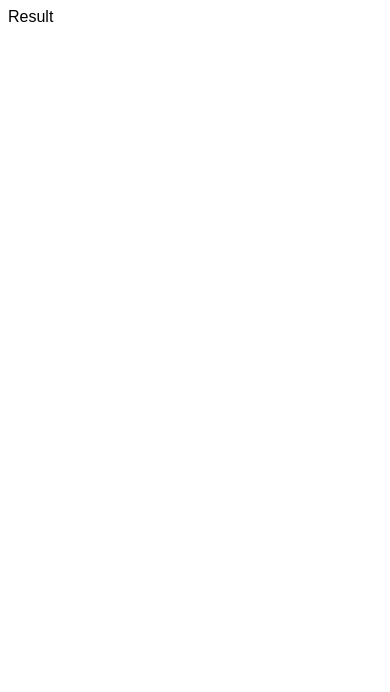
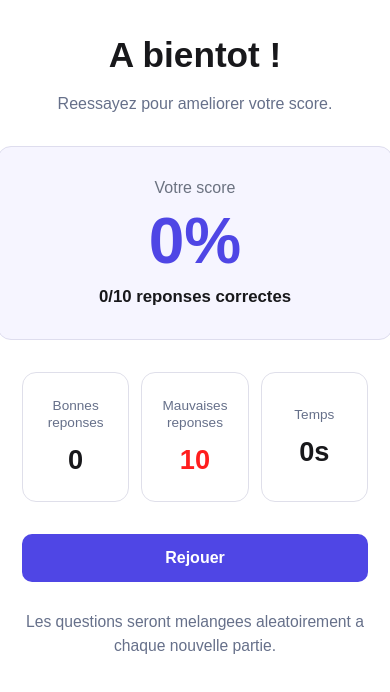
Before and after one commit to doudaoud/quiz-app, a React (Vite) app: page /result in a window 390 px wide. Shown: the top 692 px of the page. Built offline with nearby package versions, Linux system fonts and the light colour scheme.

Commit message:
Add result page and refactor context for quiz results handling

```diff
--- a/src/App.css
+++ b/src/App.css
@@ -189,3 +189,155 @@ span {
   background: red;
   transition: all 0.3s ease-in-out;
 }
+
+.result-page {
+  min-height: 100vh;
+  padding: 36px 16px;
+  background: #ffffff;
+}
+
+.result-layout {
+  width: min(100%, 450px);
+  margin: 0 auto;
+  display: flex;
+  flex-direction: column;
+  align-items: center;
+}
+
+.result-hero {
+  text-align: center;
+  margin-bottom: 30px;
+}
+
+.result-title {
+  margin: 0;
+  font-size: clamp(2.2rem, 5vw, 3rem);
+  font-weight: 900;
+  line-height: 1.1;
+  color: #18181b;
+}
+
+.result-description {
+  margin: 16px 0 0;
+  font-size: 1rem;
+  line-height: 1.6;
+  color: #66708a;
+}
+
+.result-score-card {
+  width: 100%;
+  padding: 32px 24px;
+  border: 1px solid #deddee;
+  border-radius: 14px;
+  background: #f6f5ff;
+  text-align: center;
+}
+
+.result-score-label {
+  margin: 0 0 12px;
+  color: #6b7280;
+  font-size: 1rem;
+}
+
+.result-score-percent {
+  margin: 0;
+  font-size: clamp(4rem, 10vw, 5.25rem);
+  line-height: 1;
+  font-weight: 900;
+  color: #4f46e5;
+}
+
+.result-score-text {
+  margin: 14px 0 0;
+  font-size: 1.05rem;
+  font-weight: 800;
+  color: #18181b;
+}
+
+.result-stats {
+  width: 100%;
+  display: grid;
+  grid-template-columns: repeat(3, 1fr);
+  gap: 16px;
+  margin-top: 32px;
+}
+
+.result-stat-card {
+  min-height: 104px;
+  padding: 18px 12px;
+  border: 1px solid #dfdfea;
+  border-radius: 14px;
+  background: #ffffff;
+  text-align: center;
+  display: flex;
+  flex-direction: column;
+  justify-content: center;
+}
+
+.result-stat-label {
+  margin: 0 0 12px;
+  font-size: 0.95rem;
+  line-height: 1.25;
+  color: #66708a;
+}
+
+.result-stat-value {
+  font-size: 1.95rem;
+  font-weight: 800;
+  color: #18181b;
+}
+
+.result-stat-value-wrong {
+  color: #ff1e1e;
+}
+
+.result-replay-button {
+  width: 100%;
+  margin-top: 32px;
+  height: 48px;
+  border: none;
+  border-radius: 10px;
+  background: #4f46e5;
+  color: #ffffff;
+  font-size: 1rem;
+  font-weight: 800;
+  cursor: pointer;
+  transition: background 0.2s ease, transform 0.2s ease;
+}
+
+.result-replay-button:hover {
+  background: #5d55e7;
+  transform: translateY(-1px);
+}
+
+.result-footer-text {
+  margin: 28px 0 0;
+  max-width: 420px;
+  text-align: center;
+  color: #66708a;
+  font-size: 0.98rem;
+  line-height: 1.5;
+}
+
+@media (max-width: 520px) {
+  .result-page {
+    padding: 28px 14px;
+  }
+
+  .result-stats {
+    gap: 12px;
+  }
+
+  .result-stat-card {
+    min-height: 96px;
+    padding: 16px 10px;
+  }
+
+  .result-stat-label {
+    font-size: 0.85rem;
+  }
+
+  .result-stat-value {
+    font-size: 1.7rem;
+  }
+}
--- a/src/App.tsx
+++ b/src/App.tsx
@@ -4,20 +4,17 @@ import { Routes, Route } from "react-router-dom";
 import Quiz from "./pages/Quiz";
 import Result from "./pages/Result";
 import Home from "./pages/Home";
-import { responseContext } from "./context/responseContsxt";
-type reponse = {
-  [key: number | string]: string;
-};
+import { responseContext, type Reponse } from "./context/responseContsxt";
+
 export default function App(): React.ReactElement {
-  const [response, setResponse] = React.useState<reponse>(
-    [] as unknown as reponse,
-  );
+  const [response, setResponse] = React.useState<Reponse>({});
+  const [quizDuration, setQuizDuration] = React.useState<number>(0);
 
   return (
-    <responseContext.Provider value={{ response, setResponse }}>
+    <responseContext.Provider
+      value={{ quizDuration, response, setQuizDuration, setResponse }}
+    >
       <React.Fragment>
-        {/* routes */}
-
         <Routes>
           <Route path="/quiz" element={<Quiz />} />
           <Route path="/result" element={<Result />} />
--- a/src/context/responseContsxt.ts
+++ b/src/context/responseContsxt.ts
@@ -1,5 +1,19 @@
-import React, { Dispatch } from "react";
-type reponse = {
+import React from "react";
+
+export type Reponse = {
   [key: number | string]: string;
 };
-export const responseContext = React.createContext({ response: [] as unknown as reponse , setResponse:  Dispatch<React.SetStateAction<number>>});
+
+type ResponseContextType = {
+  quizDuration: number;
+  response: Reponse;
+  setQuizDuration: React.Dispatch<React.SetStateAction<number>>;
+  setResponse: React.Dispatch<React.SetStateAction<Reponse>>;
+};
+
+export const responseContext = React.createContext<ResponseContextType>({
+  quizDuration: 0,
+  response: {},
+  setQuizDuration: () => undefined,
+  setResponse: () => undefined,
+});
--- /dev/null
+++ b/src/data/questions.ts
@@ -0,0 +1,60 @@
+export type Question = {
+  question: string;
+  proposition: string[];
+  reponse: string;
+};
+
+export const questions: Record<number, Question> = {
+  1: {
+    question: "Quelle est la capitale de l'Algerie ?",
+    proposition: ["Annaba", "Alger", "Setif", "Oran"],
+    reponse: "Alger",
+  },
+  2: {
+    question: "Combien de continents y a-t-il sur Terre ?",
+    proposition: ["5", "6", "7", "8"],
+    reponse: "7",
+  },
+  3: {
+    question: "Quel est le plus grand ocean du monde ?",
+    proposition: ["Atlantique", "Indien", "Pacifique", "Arctique"],
+    reponse: "Pacifique",
+  },
+  4: {
+    question: "Qui a invente l'ampoule electrique ?",
+    proposition: ["Tesla", "Einstein", "Newton", "Edison"],
+    reponse: "Edison",
+  },
+  5: {
+    question: "Quel est le langage utilise pour styliser les pages web ?",
+    proposition: ["HTML", "Python", "CSS", "Java"],
+    reponse: "CSS",
+  },
+  6: {
+    question: "Combien de jours y a-t-il dans une annee bissextile ?",
+    proposition: ["365", "366", "364", "360"],
+    reponse: "366",
+  },
+  7: {
+    question: "Quel est l'animal le plus rapide sur terre ?",
+    proposition: ["Lion", "Guepard", "Tigre", "Cheval"],
+    reponse: "Guepard",
+  },
+  8: {
+    question: "Quelle planete est la plus proche du Soleil ?",
+    proposition: ["Venus", "Terre", "Mars", "Mercure"],
+    reponse: "Mercure",
+  },
+  9: {
+    question: "Combien font 9 x 8 ?",
+    proposition: ["72", "64", "81", "70"],
+    reponse: "72",
+  },
+  10: {
+    question: "Quel est le plus grand desert du monde ?",
+    proposition: ["Sahara", "Gobi", "Antarctique", "Kalahari"],
+    reponse: "Antarctique",
+  },
+};
+
+export const totalQuestions = Object.keys(questions).length;
--- a/src/pages/Quiz.tsx
+++ b/src/pages/Quiz.tsx
@@ -1,92 +1,31 @@
 import React, { type ChangeEvent } from "react";
 import { useNavigate } from "react-router-dom";
-import { responseContext } from "../context/responseContsxt";
+import { responseContext, type Reponse } from "../context/responseContsxt";
+import { questions, totalQuestions } from "../data/questions";
 
-type reponse = {
-  [key: number | string]: string;
-};
-type Question = {
-  question: string;
-  proposition: string[];
-  reponse: string;
-};
-
-
-const questionn: Record<number, Question> = {
-  1: {
-    question: "Quelle est la capitale de l’Algérie ?",
-    proposition: ["Annaba", "Alger", "Setif", "Oran"],
-    reponse: "Alger",
-  },
-  2: {
-    question: "Combien de continents y a-t-il sur Terre ?",
-    proposition: ["5", "6", "7", "8"],
-    reponse: "7",
-  },
-  3: {
-    question: "Quel est le plus grand océan du monde ?",
-    proposition: ["Atlantique", "Indien", "Pacifique", "Arctique"],
-    reponse: "Pacifique",
-  },
-  4: {
-    question: "Qui a inventé l’ampoule électrique ?",
-    proposition: ["Tesla", "Einstein", "Newton", "Edison"],
-    reponse: "Edison",
-  },
-  5: {
-    question: "Quel est le langage utilisé pour styliser les pages web ?",
-    proposition: ["HTML", "Python", "CSS", "Java"],
-    reponse: "CSS",
-  },
-  6: {
-    question: "Combien de jours y a-t-il dans une année bissextile ?",
-    proposition: ["365", "366", "364", "360"],
-    reponse: "366",
-  },
-  7: {
-    question: "Quel est l’animal le plus rapide sur terre ?",
-    proposition: ["Lion", "Guépard", "Tigre", "Cheval"],
-    reponse: "Guépard",
-  },
-  8: {
-    question: "Quelle planète est la plus proche du Soleil ?",
-    proposition: ["Vénus", "Terre", "Mars", "Mercure"],
-    reponse: "Mercure",
-  },
-  9: {
-    question: "Combien font 9 × 8 ?",
-    proposition: ["72", "64", "81", "70"],
-    reponse: "72",
-  },
-  10: {
-    question: "Quel est le plus grand désert du monde ?",
-    proposition: ["Sahara", "Gobi", "Antarctique", "Kalahari"],
-    reponse: "Antarctique",
-  },
-};
 export default function Quiz() {
   const [time, setTime] = React.useState<number>(60);
   const [i, setI] = React.useState<number | null>();
   const [value, setValue] = React.useState<number>(100);
   const [progression, setProgression] = React.useState<number>(10);
-  const { response ,  setResponse} = React.useContext(responseContext);
+  const { setQuizDuration, setResponse } = React.useContext(responseContext);
   const [selected, setSelected] = React.useState<string>("");
+  const [dejaAfficher, setDejaAfficher] = React.useState<number[]>([]);
+  const didInit = React.useRef(false);
+  const navigate = useNavigate();
+
   const onchangeSelect = (event: ChangeEvent<HTMLInputElement>) => {
     setSelected(event.target.value);
   };
 
-  const [dejaAfficher, setDejaAfficher] = React.useState<number[]>([]);
-  const didInit = React.useRef(false);
-  const navigate = useNavigate();
-
   const keys = React.useMemo(() => {
-    return Object.keys(questionn);
+    return Object.keys(questions);
   }, []);
 
-  const onClicked = (): void => {
+  const showNextQuestion = (): void => {
     if (dejaAfficher.length === keys.length) {
+      setQuizDuration(60 - time);
       navigate("/result");
-      console.log(response)
       return;
     }
 
@@ -102,33 +41,36 @@ export default function Quiz() {
   };
 
   React.useEffect(() => {
+    setResponse({});
+    setQuizDuration(0);
+  }, [setQuizDuration, setResponse]);
+
+  React.useEffect(() => {
     const interval = setInterval(() => {
       if (time > 0) {
-        setTime(time - 1);
-        setValue(value - 1.7);
+        setTime((prev) => prev - 1);
+        setValue((prev) => Math.max(prev - 1.7, 0));
       } else {
         clearInterval(interval);
+        setQuizDuration(60);
         navigate("/result");
       }
     }, 1000);
+
     return () => clearInterval(interval);
-  }, [time]);
+  }, [navigate, setQuizDuration, time]);
+
   React.useEffect(() => {
     if (didInit.current) return;
     didInit.current = true;
-    onClicked();
+    showNextQuestion();
   }, []);
+
   return (
     <React.Fragment>
       <div className="container_quiz">
         <h3>{time === 60 ? "1:00" : `00:${time}`}</h3>
-        <div
-          onClick={() => {
-            setValue(value - 1);
-          }}
-          className="progress"
-        >
-          {/* {question[1].question} */}
+        <div className="progress">
           <div
             className={
               time <= 30 && time > 10
@@ -142,26 +84,28 @@ export default function Quiz() {
         </div>
         <p className="temps_restant">Temps restant</p>
 
-        <p className="question_num">Question {dejaAfficher.length} sur 10</p>
+        <p className="question_num">
+          Question {dejaAfficher.length} sur {totalQuestions}
+        </p>
         <div className="progress">
           <div className="progress-fill" style={{ width: `${progression}%` }} />
         </div>
         <div className="cadre_quiz">
           <h2 className="qustion">
-            {i === null || i === undefined ? "" : `${questionn[i].question} `}
+            {i === null || i === undefined ? "" : `${questions[i].question} `}
           </h2>
-          <p className="num_question">Question {dejaAfficher.length} sur 10</p>
+          <p className="num_question">
+            Question {dejaAfficher.length} sur {totalQuestions}
+          </p>
           <div className="reponses">
-            {(i === null || i === undefined
-              ? []
-              : questionn[i].proposition
-            ).map((proposition) => (
+            {(i === null || i === undefined ? [] : questions[i].proposition).map(
+              (proposition) => (
                 <label className="carte" key={proposition}>
                   <input
                     type="radio"
                     name="res"
                     id={i !== null && i !== undefined ? i.toString() : "1"}
-                  title="question 1"
+                    title="question"
                     className="radio"
                     value={proposition}
                     onChange={onchangeSelect}
@@ -169,19 +113,20 @@ export default function Quiz() {
                   />
                   <span>{proposition}</span>
                 </label>
-            ))}
+              ),
+            )}
             <button
               className="suivant"
-              disabled={selected === "" ? true : false}
+              disabled={selected === ""}
               onClick={() => {
                 if (i !== null && i !== undefined) {
-                  setResponse((prev:reponse) => ({
+                  setResponse((prev: Reponse) => ({
                     ...prev,
                     [i]: selected,
-                  }) );
+                  }));
                 }
                 setProgression((prev) => prev + 10);
-                onClicked();
+                showNextQuestion();
               }}
             >
               Suivant
--- a/src/pages/Result.tsx
+++ b/src/pages/Result.tsx
@@ -1,7 +1,74 @@
+import React from "react";
+import { useNavigate } from "react-router-dom";
+import { responseContext } from "../context/responseContsxt";
+import { questions, totalQuestions } from "../data/questions";
 
 export default function Result() {
+  const { quizDuration, response, setQuizDuration, setResponse } =
+    React.useContext(responseContext);
+  const navigate = useNavigate();
+
+  const correctAnswers = Object.entries(response).filter(([key, value]) => {
+    return questions[Number(key)]?.reponse === value;
+  }).length;
+
+  const wrongAnswers = Math.max(totalQuestions - correctAnswers, 0);
+  const completionRate = Math.round((correctAnswers / totalQuestions) * 100);
+  const elapsedTime = `${quizDuration}s`;
+
   return (
-    <div>Result</div>
+    <section className="result-page">
+      <div className="result-layout">
+        <div className="result-hero">
+          <h1 className="result-title">A bientot !</h1>
+          <p className="result-description">
+            Reessayez pour ameliorer votre score.
+          </p>
+        </div>
 
-  )
+        <article className="result-score-card">
+          <p className="result-score-label">Votre score</p>
+          <h2 className="result-score-percent">{completionRate}%</h2>
+          <p className="result-score-text">
+            {correctAnswers}/{totalQuestions} reponses correctes
+          </p>
+        </article>
+
+        <div className="result-stats">
+          <article className="result-stat-card">
+            <p className="result-stat-label">Bonnes reponses</p>
+            <strong className="result-stat-value">{correctAnswers}</strong>
+          </article>
+
+          <article className="result-stat-card">
+            <p className="result-stat-label">Mauvaises reponses</p>
+            <strong className="result-stat-value result-stat-value-wrong">
+              {wrongAnswers}
+            </strong>
+          </article>
+
+          <article className="result-stat-card">
+            <p className="result-stat-label">Temps</p>
+            <strong className="result-stat-value">{elapsedTime}</strong>
+          </article>
+        </div>
+
+        <button
+          className="result-replay-button"
+          onClick={() => {
+            setResponse({});
+            setQuizDuration(0);
+            navigate("/quiz");
+          }}
+        >
+          Rejouer
+        </button>
+
+        <p className="result-footer-text">
+          Les questions seront melangees aleatoirement a chaque nouvelle
+          partie.
+        </p>
+      </div>
+    </section>
+  );
 }
```
Lines whose indentation alone changed are shown as unchanged.
